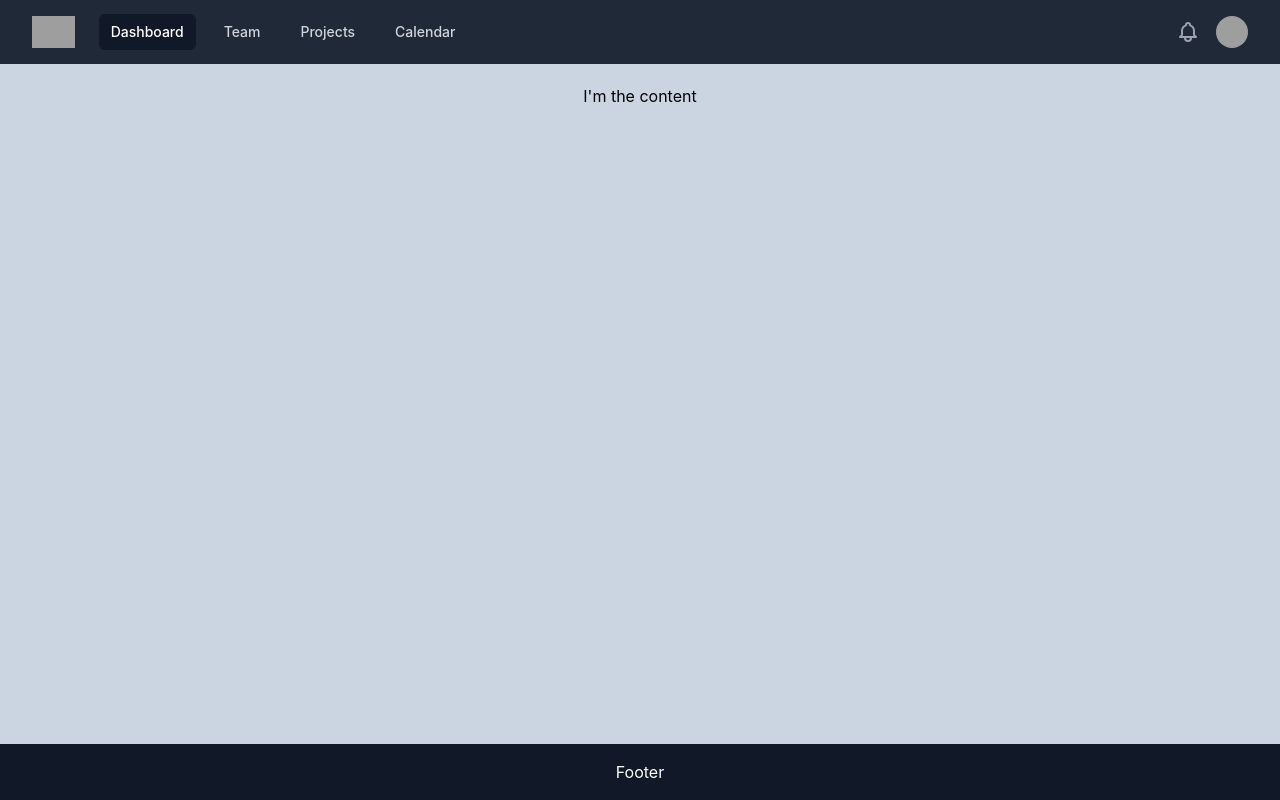
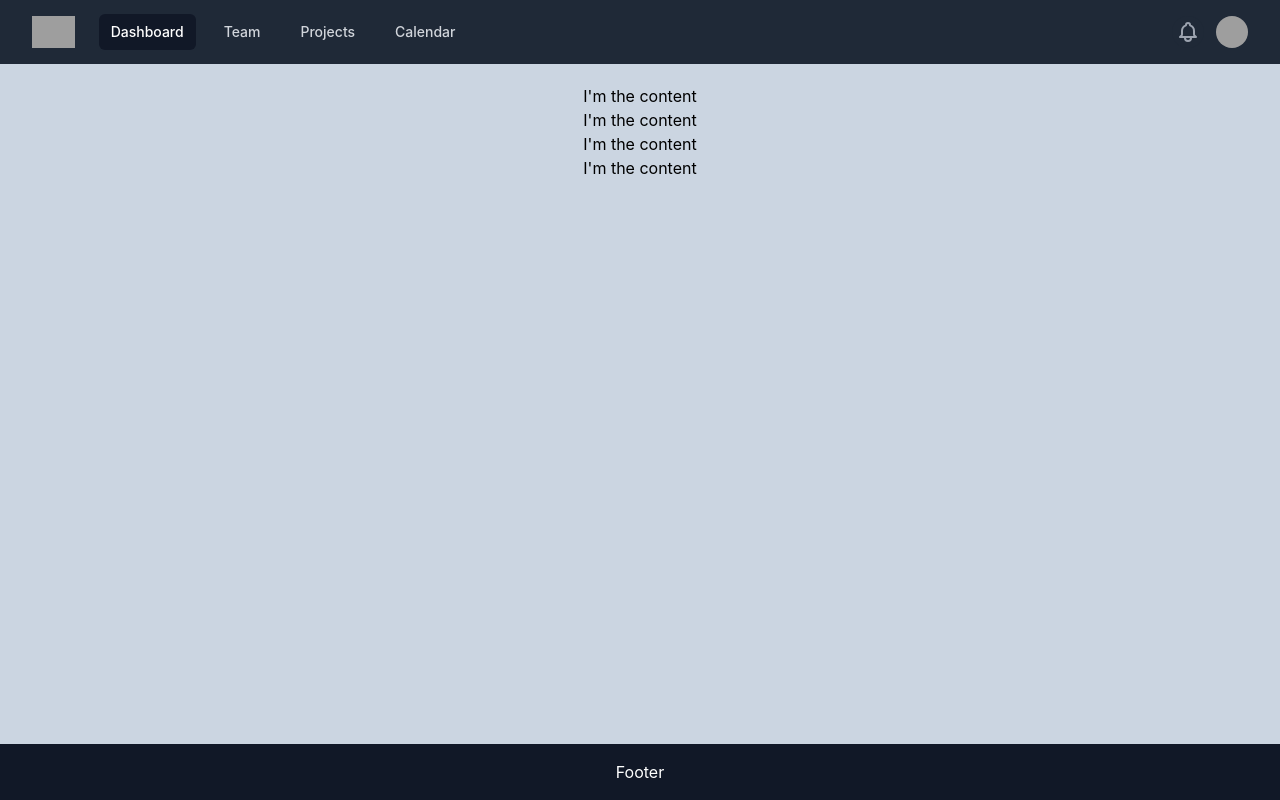
Before and after one commit to jinwood/vehicle-history-app_old, a React (Create React App) app: page / in a window 1280 px wide. Built offline with nearby package versions, Linux system fonts and the light colour scheme; grey boxes are pictures that could not be loaded.

Commit message:
firebase

```diff
--- a/package.json
+++ b/package.json
@@ -12,6 +12,7 @@
     "@types/node": "^16.11.13",
     "@types/react": "^17.0.37",
     "@types/react-dom": "^17.0.11",
+    "firebase": "^9.6.1",
     "react": "^17.0.2",
     "react-dom": "^17.0.2",
     "react-scripts": "5.0.0",
--- a/src/App.tsx
+++ b/src/App.tsx
@@ -8,6 +8,15 @@ function App() {
         <div className="text-center">
           <p>I'm the content</p>
         </div>
+        <div className="text-center">
+          <p>I'm the content</p>
+        </div>
+        <div className="text-center">
+          <p>I'm the content</p>
+        </div>
+        <div className="text-center">
+          <p>I'm the content</p>
+        </div>
       </Layout>
     </div>
   );
--- /dev/null
+++ b/src/firebase.ts
@@ -0,0 +1,23 @@
+import firebase from "firebase/app";
+import "firebase/auth";
+
+import { initializeApp } from "firebase/app";
+import { getAnalytics } from "firebase/analytics";
+
+console.log("in firebase");
+console.log(`yo ${process.env.REACT_APP_FIREBASE_API_KEY}`);
+
+const firebaseConfig = {
+  apiKey: process.env.REACT_APP_FIREBASE_API_KEY,
+  authDomain: process.env.REACT_APP_FIREBASE_AUTH_DOMAIN,
+  projectId: process.env.REACT_APP_FIREBASE_PROJECT_ID,
+  storageBucket: process.env.REACT_APP_FIREBASE_STORAGE_BUCKET,
+  messagingSenderId: process.env.REACT_APP_FIREBASE_MESSAGING_SENDER_ID,
+  appId: process.env.REACT_APP_FIREBASE_APP_ID,
+  measurementId: process.env.REACT_APP_FIREBASE_MEASUREMENT_ID,
+};
+
+const app = initializeApp(firebaseConfig);
+const analytics = getAnalytics(app);
+
+export { analytics, app };
--- a/src/index.tsx
+++ b/src/index.tsx
@@ -3,6 +3,7 @@ import ReactDOM from "react-dom";
 import "./index.css";
 import App from "./App";
 import reportWebVitals from "./reportWebVitals";
+import { app } from "./firebase";
 
 ReactDOM.render(
   <React.StrictMode>
```
Also changed, not shown: firebase.json (added), 2 other files (tests, documents, lock files or other folders).
